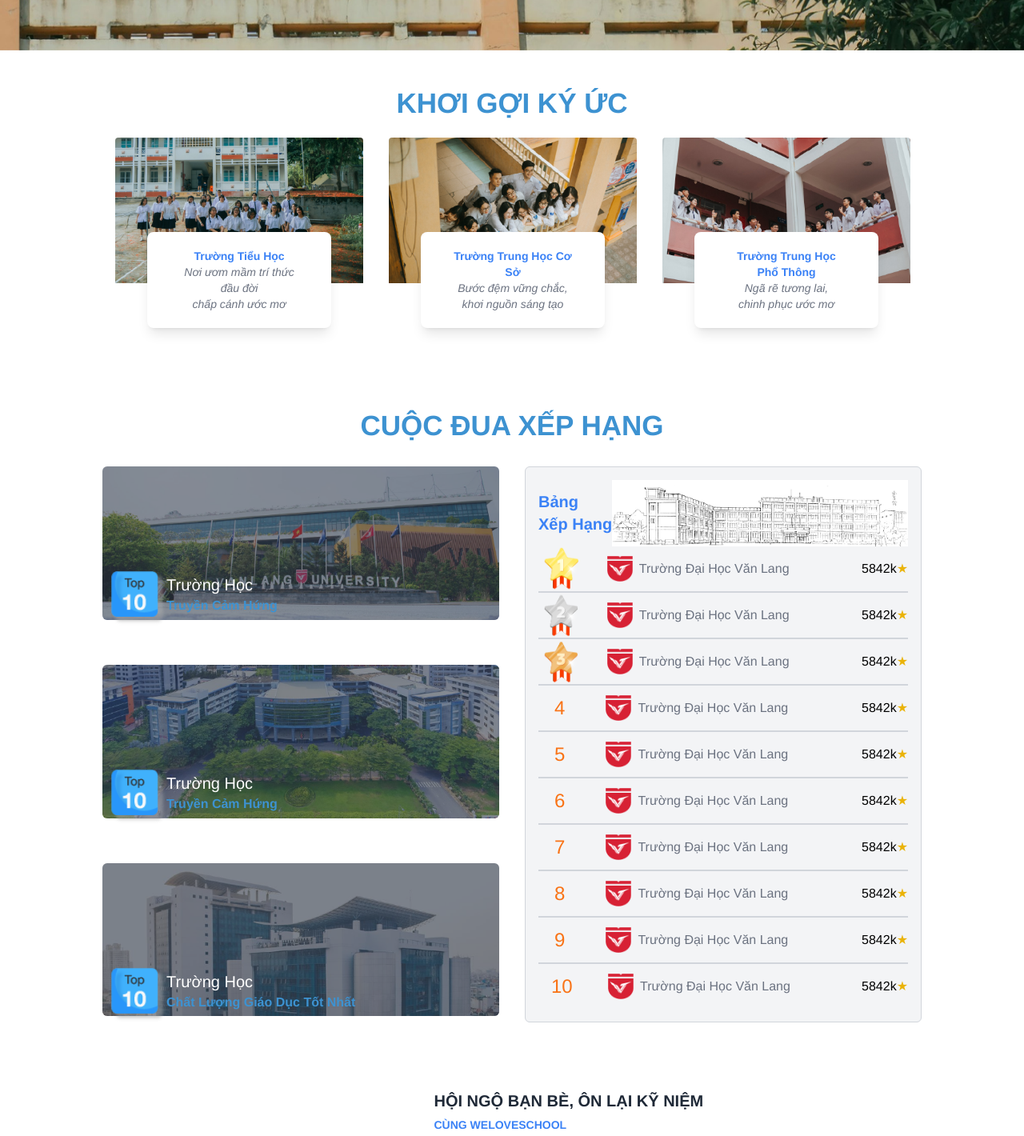
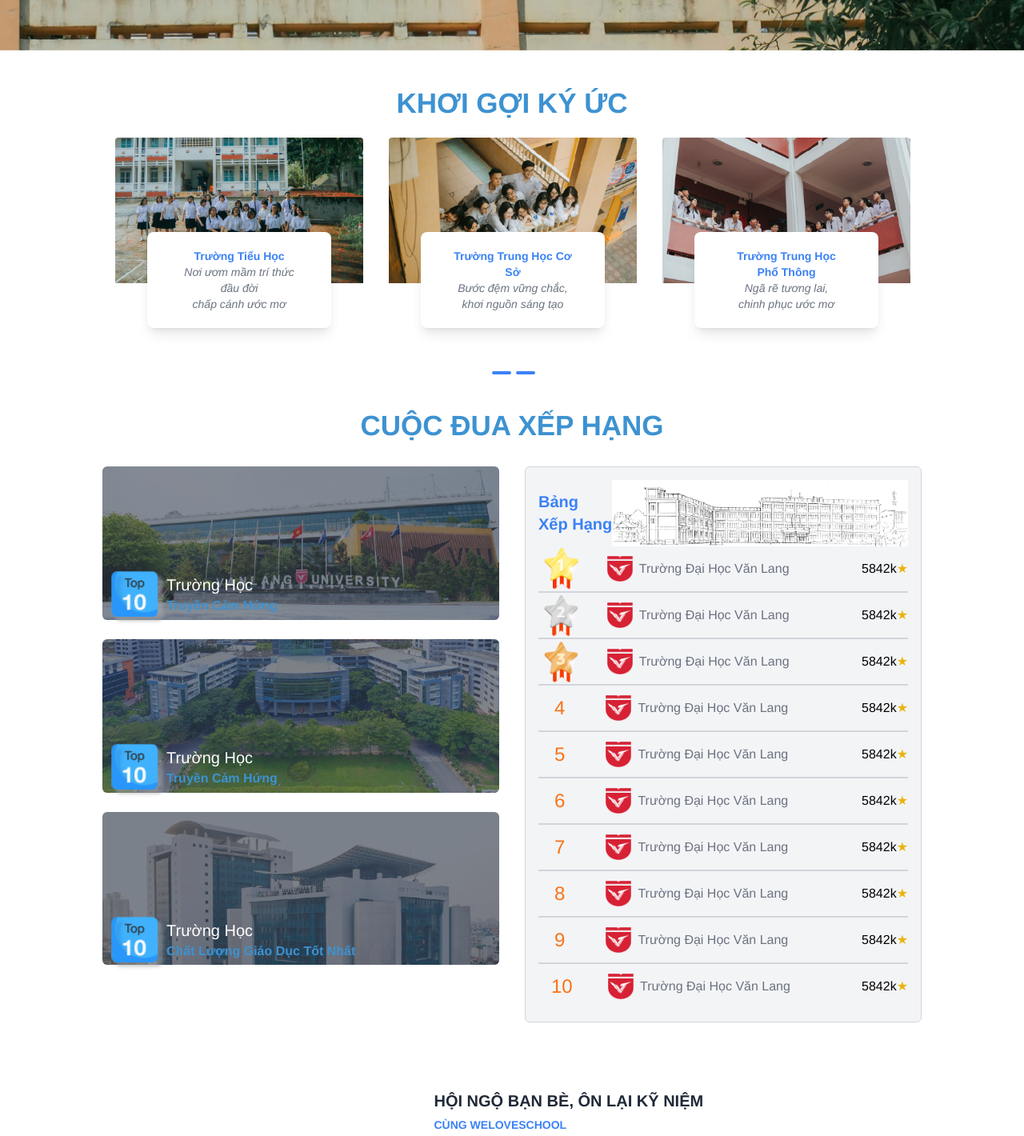
Before and after one commit to TuanVASE140819/WeloveSchool-demo, a React (Create React App) app: page / in a window 1280 px wide. Shown: the part 717-2137 px from the top of the page at 80% size. Built offline with nearby package versions, Linux system fonts and the light colour scheme; no server answers.

Commit message:
fix basic home

```diff
--- /dev/null
+++ b/src/components/home/School/School.css
@@ -0,0 +1,4 @@
+.slick-active div {
+  background-color: red !important;
+  transform: scale(1.5);
+}
--- a/src/components/home/School/School.jsx
+++ b/src/components/home/School/School.jsx
@@ -10,10 +10,12 @@
 
 const School = () => {
   var settings = {
-    dots: {
-      className: "slick-dots slick-thumb",
-    },
-    infinite: false,
+    dots: true,
+    //  dấu chấm thành thanh ngang
+    customPaging: (i) => (
+      <div className="w-6 h-1  bg-blue-500 rounded-full slick-active"></div>
+    ),
+    infinite: true,
     speed: 300,
     centerPadding: "10px",
     slidesToShow: 3,
@@ -113,6 +115,26 @@
                 </div>
               </div>
             </div>
+            <div class=" p-4">
+              <div class="rounded overflow-hidden flex flex-col max-w-xl mx-auto">
+                <a href="/">
+                  <img
+                    class="w-full"
+                    src={cap1}
+                    alt="Sunset in the mountains"
+                  />
+                </a>
+                <div class="relative -mt-16 px-10 pt-5 pb-5 bg-white m-10 shadow-lg rounded-lg">
+                  <h3 class="font-bold text-sm text-blue-500 text-center mx-auto">
+                    Trường Tiểu Học
+                  </h3>
+                  <p class="text-gray-500 text-sm italic text-center mx-auto">
+                    Nơi ươm mầm trí thức đầu đời <br />
+                    chấp cánh ước mơ
+                  </p>
+                </div>
+              </div>
+            </div>
 
             {/* Repeat the above div for each slide you want to display */}
           </Slider>
--- a/src/components/home/rank/Rank.jsx
+++ b/src/components/home/rank/Rank.jsx
@@ -21,12 +21,12 @@
       <Heading title="CUỘC ĐUA XẾP HẠNG" />
       <div className="container mx-auto ">
         <div className="grid grid-cols-2 mb-5 gap-8 mt-6">
-          <div class="col-span-1">
+          <div class="col-span-1 ">
             <div class="relative  ">
               <img
                 src={rank1}
                 alt="rank1"
-                class="object-cover w-full max-h-[13rem] rounded-md"
+                class="object-cover w-full max-h-[14.5rem] rounded-md"
               />
               <div class="absolute inset-0 bg-gray-700 opacity-60 rounded-md"></div>
               <div class="absolute inset-0 flex items-center justify-center mt-32">
@@ -40,11 +40,11 @@
                 </div>
               </div>
             </div>
-            <div class="relative  mt-14">
+            <div class="relative  mt-6">
               <img
                 src={rank2}
                 alt="rank1"
-                class="object-cover w-full max-h-[13rem] rounded-md"
+                class="object-cover w-full max-h-[14.5rem] rounded-md"
               />
               <div class="absolute inset-0 bg-gray-700 opacity-60 rounded-md"></div>
               <div class="absolute inset-0 flex items-center justify-center mt-32">
@@ -58,11 +58,11 @@
                 </div>
               </div>
             </div>
-            <div class="relative  mt-14">
+            <div class="relative  mt-6">
               <img
                 src={rank3}
                 alt="rank3"
-                class="object-cover w-full max-h-[13rem] rounded-md"
+                class="object-cover w-full max-h-[14.5rem] rounded-md"
               />
               <div class="absolute inset-0 bg-gray-700 opacity-60 rounded-md"></div>
               <div class="absolute inset-0 flex items-center justify-center mt-32">
```
